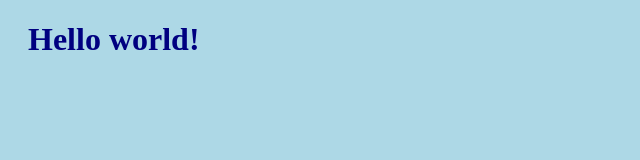
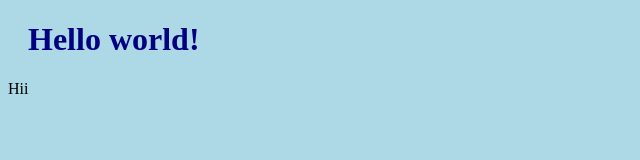
Before and after one commit to SunilZ07/gitLearn, a plain HTML site: page index.html in a window 1280 px wide. Shown: the full height of the page, 0-640 px from the left. Drawn offline with Linux system fonts and the light colour scheme.

Commit message:
Added div

```diff
--- a/index.html
+++ b/index.html
@@ -11,7 +11,7 @@
 
 <body>
     <h1>Hello world!</h1>
-
+    <div>Hii</div>
 
 </body>
 
```
